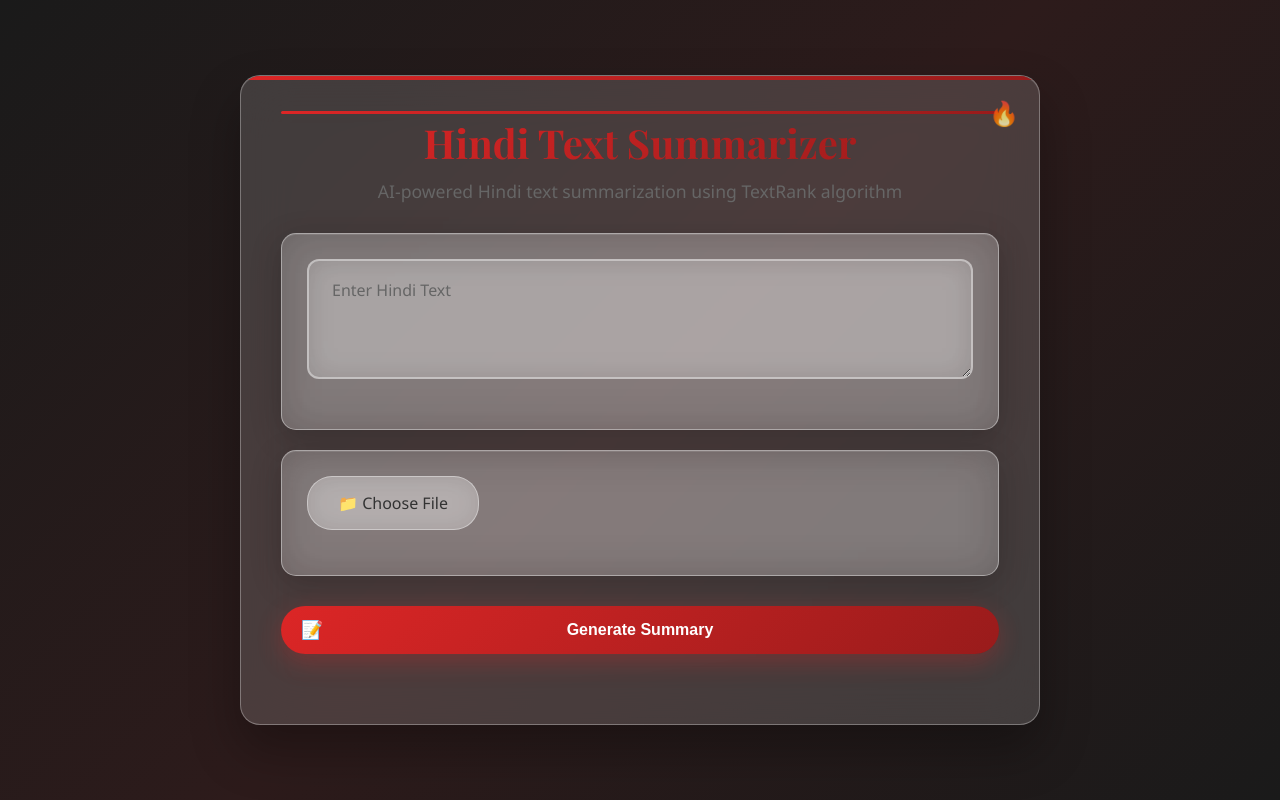
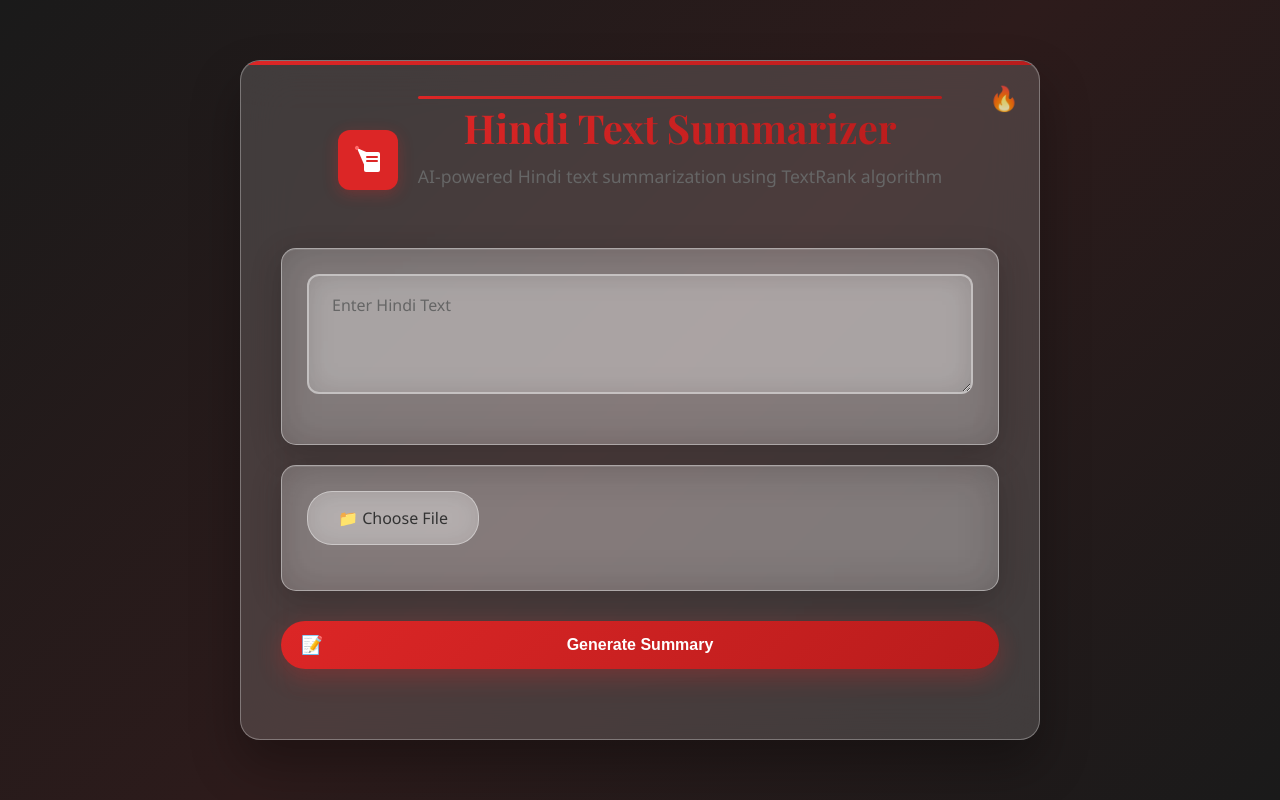
Before and after one commit to Devarshi0808/Hindi-Text-Summarizer-using-TextRank-Algorithm-main, a Flask app: page / in a window 1280 px wide. Run offline with Flask 2, Linux system fonts and the light colour scheme.

Commit message:
Add app logo and adjust red color scheme
- Added custom CSS logo with rocket and document icons
- Implemented logo container with proper alignment
- Changed red colors from #dc2626/#7f1d1d to #dc2626/#b91c1c for better readability
- Updated title gradient to keep bright red while making darker side less dark
- Applied consistent color scheme across all UI elements
- Enhanced visual hierarchy with logo and improved typography

```diff
--- a/templates/index.html
+++ b/templates/index.html
@@ -49,7 +49,7 @@
             left: 0;
             right: 0;
             height: 4px;
-            background: linear-gradient(90deg, #dc2626, #991b1b);
+            background: linear-gradient(90deg, #dc2626, #b91c1c);
         }
 
         .container::after {
@@ -66,11 +66,92 @@
             margin-bottom: 30px;
         }
 
+        .logo-container {
+            display: flex;
+            align-items: center;
+            justify-content: center;
+            margin-bottom: 20px;
+        }
+
+        .app-logo {
+            width: 60px;
+            height: 60px;
+            background: #dc2626;
+            border-radius: 12px;
+            display: flex;
+            align-items: center;
+            justify-content: center;
+            margin-right: 20px;
+            position: relative;
+            box-shadow: 0 4px 15px rgba(220, 38, 38, 0.3);
+        }
+
+        .logo-icon {
+            width: 40px;
+            height: 40px;
+            position: relative;
+        }
+
+        .rocket {
+            position: absolute;
+            top: 5px;
+            left: 8px;
+            width: 0;
+            height: 0;
+            border-left: 8px solid transparent;
+            border-right: 8px solid transparent;
+            border-bottom: 20px solid white;
+            transform: rotate(-45deg);
+        }
+
+        .rocket::after {
+            content: '';
+            position: absolute;
+            bottom: -2px;
+            left: -2px;
+            width: 4px;
+            height: 4px;
+            background: #ff6b6b;
+            border-radius: 50%;
+        }
+
+        .document {
+            position: absolute;
+            bottom: 8px;
+            right: 8px;
+            width: 16px;
+            height: 20px;
+            background: white;
+            border-radius: 2px;
+        }
+
+        .document::before {
+            content: '';
+            position: absolute;
+            top: 4px;
+            left: 2px;
+            right: 2px;
+            height: 2px;
+            background: #dc2626;
+            border-radius: 1px;
+        }
+
+        .document::after {
+            content: '';
+            position: absolute;
+            top: 8px;
+            left: 2px;
+            right: 2px;
+            height: 2px;
+            background: #dc2626;
+            border-radius: 1px;
+        }
+
         .title {
             font-size: 2.5rem;
             font-weight: 700;
             font-family: 'Playfair Display', serif;
-            background: linear-gradient(135deg, #dc2626, #991b1b);
+            background: linear-gradient(135deg, #dc2626, #b91c1c);
             -webkit-background-clip: text;
             -webkit-text-fill-color: transparent;
             margin-bottom: 10px;
@@ -84,7 +165,7 @@
             left: 0;
             right: 0;
             height: 3px;
-            background: linear-gradient(90deg, #dc2626, #991b1b);
+            background: linear-gradient(90deg, #dc2626, #b91c1c);
             border-radius: 2px;
         }
 
@@ -142,8 +223,8 @@
 
         .text-input:focus {
             outline: none;
-            border-color: rgba(220, 38, 38, 0.8);
-            box-shadow: 0 0 0 3px rgba(220, 38, 38, 0.1);
+            border-color: rgba(185, 28, 28, 0.8);
+            box-shadow: 0 0 0 3px rgba(185, 28, 28, 0.1);
             background: rgba(255, 255, 255, 0.25);
         }
 
@@ -152,7 +233,7 @@
             top: 10px;
             left: 15px;
             font-size: 12px;
-            color: #dc2626;
+            color: #b91c1c;
             background: rgba(255, 255, 255, 0.95);
             border-radius: 4px;
             padding: 2px 8px;
@@ -182,7 +263,7 @@
         }
 
         .button {
-            background: linear-gradient(135deg, #dc2626, #991b1b);
+            background: linear-gradient(135deg, #dc2626, #b91c1c);
             color: white;
             border: none;
             padding: 15px 30px;
@@ -209,7 +290,7 @@
         }
 
         .button.loading {
-            background: linear-gradient(135deg, #dc2626, #991b1b);
+            background: linear-gradient(135deg, #dc2626, #b91c1c);
         }
 
         .button.loading::before {
@@ -296,7 +377,7 @@
         .stat-value {
             font-size: 1.5rem;
             font-weight: 700;
-            color: #dc2626;
+            color: #b91c1c;
         }
 
         .stat-label {
@@ -324,11 +405,11 @@
         }
 
         .progress-ring .bg {
-            stroke: rgba(220, 38, 38, 0.2);
+            stroke: rgba(185, 28, 28, 0.2);
         }
 
         .progress-ring .progress {
-            stroke: #dc2626;
+            stroke: #b91c1c;
             stroke-linecap: round;
             transition: stroke-dasharray 0.5s ease;
         }
@@ -340,7 +421,7 @@
             transform: translate(-50%, -50%);
             font-size: 14px;
             font-weight: 600;
-            color: #dc2626;
+            color: #b91c1c;
         }
 
         .summary-text {
@@ -434,8 +515,18 @@
 <body>
     <div class="container">
         <div class="header">
-            <h1 class="title">Hindi Text Summarizer</h1>
-            <p class="subtitle">AI-powered Hindi text summarization using TextRank algorithm</p>
+            <div class="logo-container">
+                <div class="app-logo">
+                    <div class="logo-icon">
+                        <div class="rocket"></div>
+                        <div class="document"></div>
+                    </div>
+                </div>
+                <div>
+                    <h1 class="title">Hindi Text Summarizer</h1>
+                    <p class="subtitle">AI-powered Hindi text summarization using TextRank algorithm</p>
+                </div>
+            </div>
         </div>
 
         <div class="input-section">
```
